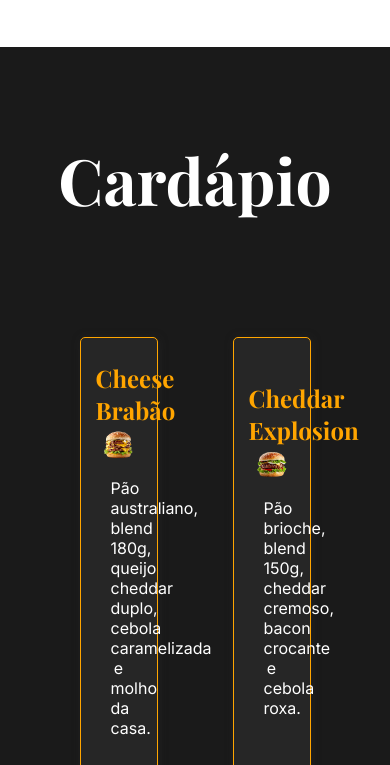
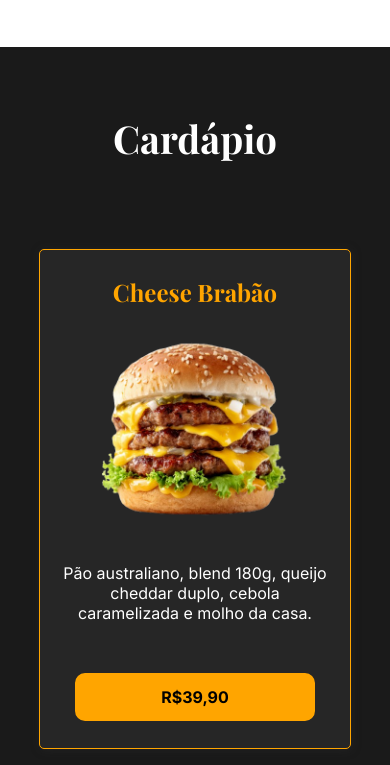
Before and after one commit to EduardoFerreiraa/hamburgueria-project, a plain HTML site: page src/pages/index.html in a window 390 px wide. Shown: the part 4389-5154 px from the top of the page. Drawn offline with nearby package versions, Linux system fonts and the light colour scheme.

Commit message:
feat: atualizado responsividade para mobile - cardapio

```diff
--- a/src/style/media-hamburgueria.css
+++ b/src/style/media-hamburgueria.css
@@ -1,6 +1,6 @@
 @media (max-width: 600px){
     body {
-        background: linear-gradient(rgba(0, 0, 0, 0.85)), url("../img/burguer-fund.jpg") no-repeat center;
+        background: linear-gradient(rgba(0, 0, 0, 0.85)), url("../img/bacon-cheeseburger-fund.jpg") no-repeat top center;
         background-size: cover;
     }
 
@@ -169,9 +169,6 @@
         margin-bottom: 25px;
     }
 
-
-
-
     /* NOSSAS UNIDADES */
 
     .content-unidades {
@@ -211,5 +208,34 @@
 
     /* CARDAPIO */
 
+    .cardapio {
+        width: 100%;
+    }
 
+    .text-cardapio {
+        padding: 40px;
+        display: flex;
+        justify-content: center;
+        align-items: center;
+    }
+
+    .text-cardapio h3 {
+        font-size: 2.4rem;
+        padding: 25px;
+    }
+
+    .content-cardapio {
+        display: flex;
+        justify-content: center;
+        flex-direction: column;
+        gap: 25px;
+    }
+
+    .card-cardapio {
+        width: 80%;
+        height: 500px;
+        box-shadow: 1px 1px 10px rgba(49, 49, 49, 0.342);
+        margin: 20px;
+        padding: 5px;
+    }
 }
```
